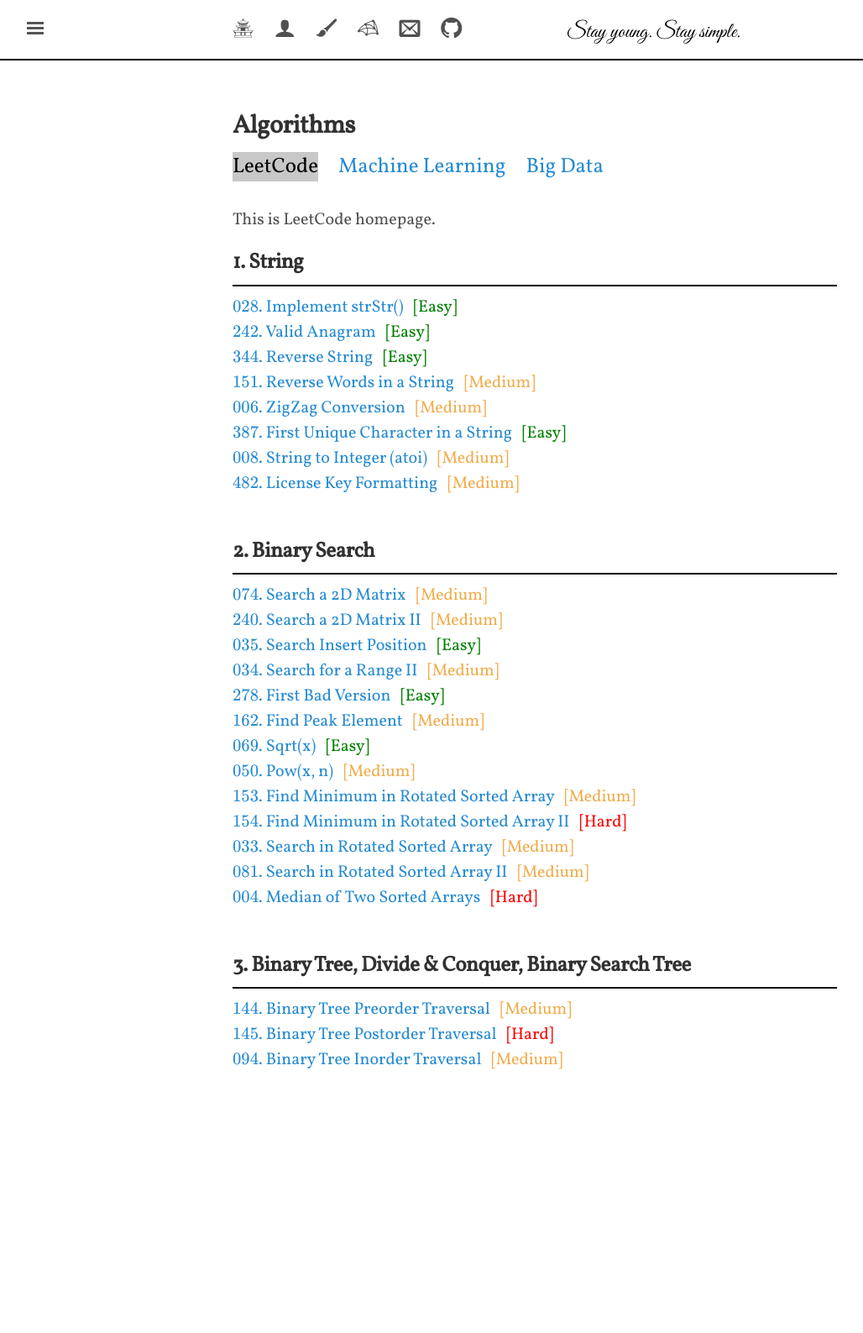
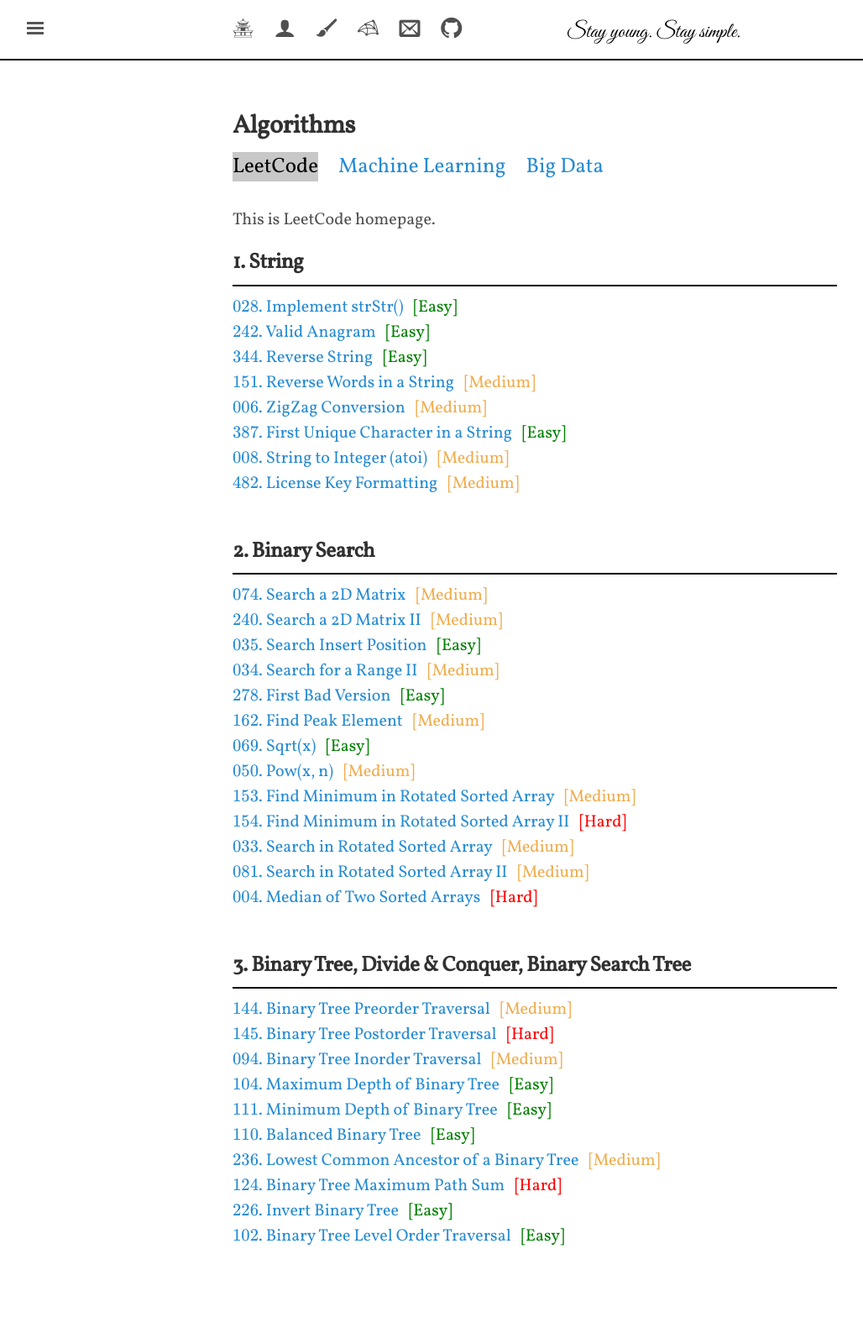
Before and after one commit to shevapato2008/myBlog, a Jekyll site: the page built from algorithms/leetcode/index.md, in a window 1280 px wide. Shown: the whole page at 84% size, without its empty margins (3-1031 px from the left). Built offline with Jekyll 4.4.1, drawn with Linux system fonts in a browser that asks for light colours; some web fonts are replaced; formulas are drawn with MathJax 3; before the commit the page ends 1357 px from its top, so only the background shows below that.

Commit message:
Updated.

```diff
--- a/algorithms/leetcode/index.md
+++ b/algorithms/leetcode/index.md
@@ -41,4 +41,12 @@
 [$144$. Binary Tree Preorder Traversal]({{site.baseurl}}/algorithms/leetcode/144) &nbsp; <span style="color:#F0AD4E;">[Medium]</span><br>
 [$145$. Binary Tree Postorder Traversal]({{site.baseurl}}/algorithms/leetcode/145) &nbsp; <span style="color:red;">[Hard]</span><br>
 [$094$. Binary Tree Inorder Traversal]({{site.baseurl}}/algorithms/leetcode/94) &nbsp; <span style="color:#F0AD4E;">[Medium]</span><br>
+[$104$. Maximum Depth of Binary Tree]({{site.baseurl}}/algorithms/leetcode/104) &nbsp; <span style="color:green;">[Easy]</span><br>
+[$111$. Minimum Depth of Binary Tree]({{site.baseurl}}/algorithms/leetcode/111) &nbsp; <span style="color:green;">[Easy]</span><br>
+[$110$. Balanced Binary Tree]({{site.baseurl}}/algorithms/leetcode/110) &nbsp; <span style="color:green;">[Easy]</span><br>
+[$236$. Lowest Common Ancestor of a Binary Tree]({{site.baseurl}}/algorithms/leetcode/236) &nbsp; <span style="color:#F0AD4E;">[Medium]</span><br>
+[$124$. Binary Tree Maximum Path Sum]({{site.baseurl}}/algorithms/leetcode/124) &nbsp; <span style="color:red;">[Hard]</span><br>
+[$226$. Invert Binary Tree]({{site.baseurl}}/algorithms/leetcode/226) &nbsp; <span style="color:green;">[Easy]</span><br>
+[$102$. Binary Tree Level Order Traversal]({{site.baseurl}}/algorithms/leetcode/102) &nbsp; <span style="color:green;">[Easy]</span><br>
+
 <br><br>
```
